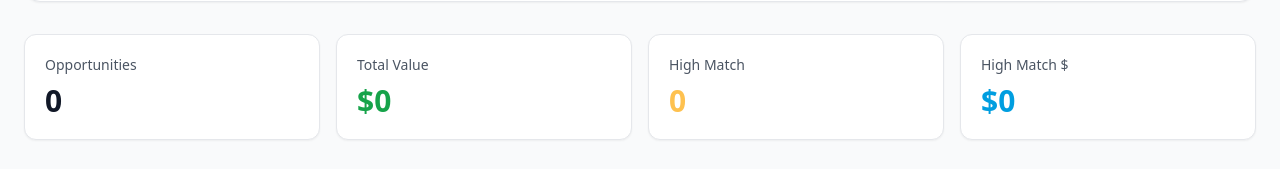
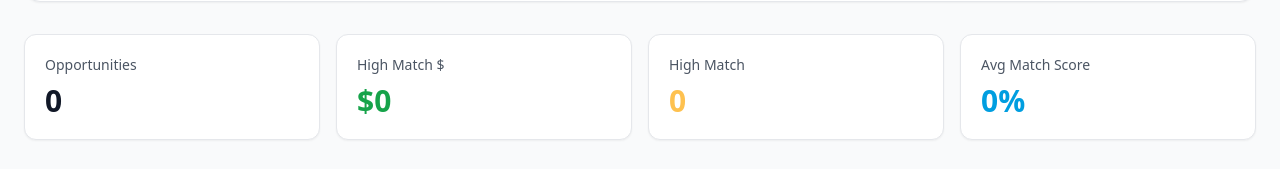
Before and after one commit to Ayaan-P/per-scholas-capstone, a Next.js app in the folder frontend/: page /dashboard in a window 1280 px wide. Shown: the part 281-450 px from the top of the page. Built offline with nearby package versions, Linux system fonts and the light colour scheme; no server answers.

Commit message:
fix: stats

```diff
--- a/frontend/src/app/dashboard/page.tsx
+++ b/frontend/src/app/dashboard/page.tsx
@@ -240,8 +240,10 @@ export default function Dashboard() {
           </div>
 
           <div className="bg-white rounded-xl border border-gray-200 p-5 shadow-sm hover:shadow-md transition-shadow">
-            <p className="text-sm font-medium text-gray-600 mb-2">Total Value</p>
-            <p className="text-3xl font-bold text-green-600">{formatCurrency(filteredGrants.reduce((sum, g) => sum + (g.amount || 0), 0))}</p>
+            <p className="text-sm font-medium text-gray-600 mb-2">High Match $</p>
+            <p className="text-3xl font-bold text-green-600">
+              {formatCurrency(filteredGrants.filter(g => g.match_score >= 85).reduce((sum, g) => sum + (g.amount || 0), 0))}
+            </p>
           </div>
 
           <div className="bg-white rounded-xl border border-gray-200 p-5 shadow-sm hover:shadow-md transition-shadow">
@@ -250,9 +252,11 @@ export default function Dashboard() {
           </div>
 
           <div className="bg-white rounded-xl border border-gray-200 p-5 shadow-sm hover:shadow-md transition-shadow">
-            <p className="text-sm font-medium text-gray-600 mb-2">High Match $</p>
+            <p className="text-sm font-medium text-gray-600 mb-2">Avg Match Score</p>
             <p className="text-3xl font-bold text-perscholas-secondary">
-              {formatCurrency(filteredGrants.filter(g => g.match_score >= 85).reduce((sum, g) => sum + (g.amount || 0), 0))}
+              {filteredGrants.length > 0
+                ? Math.round(filteredGrants.reduce((sum, g) => sum + (g.match_score || 0), 0) / filteredGrants.length)
+                : 0}%
             </p>
           </div>
         </div>
```
